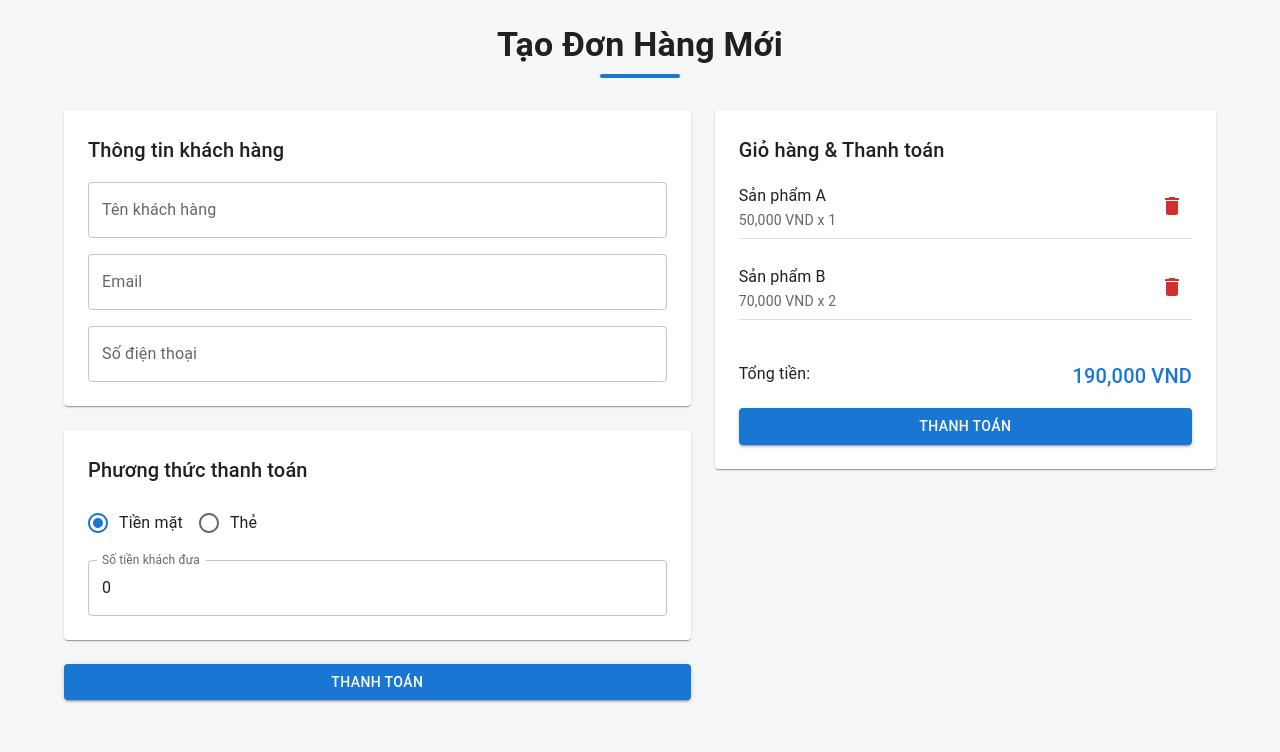
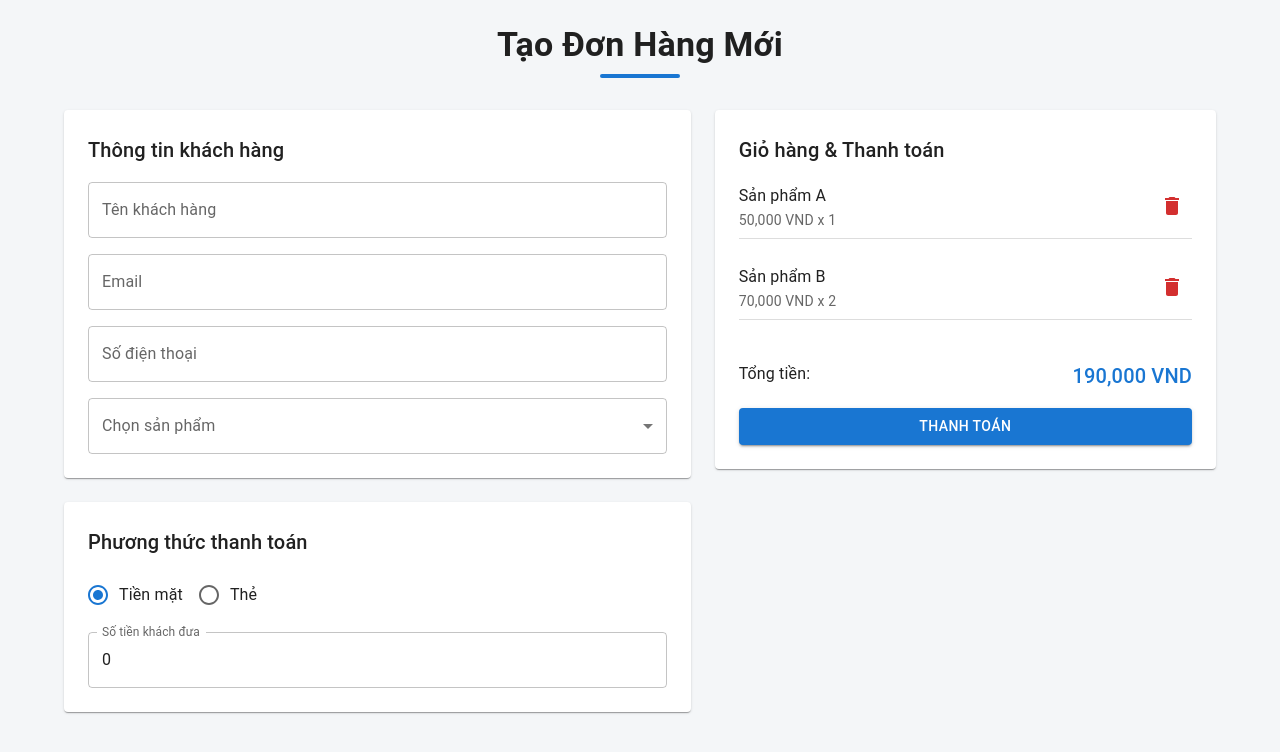
Before and after one commit to hongson1003/Mona_Test_NguyenHongSon, a React (Vite) app: page / in a window 1280 px wide. Shown: the top 752 px of the page. Built offline with nearby package versions, Linux system fonts and the light colour scheme.

Commit message:
feat: thêm mới Select Multi Input

```diff
--- a/src/components/CustomerInfo.tsx
+++ b/src/components/CustomerInfo.tsx
@@ -1,7 +1,11 @@
-import { TextField, Box } from "@mui/material";
+import { Box, TextField } from "@mui/material";
 import { useFormContext } from "react-hook-form";
 
-const CustomerInfo = () => {
+interface ICustomerInfoProps {
+  children?: React.ReactNode;
+}
+
+const CustomerInfo = ({ children }: ICustomerInfoProps) => {
   const { register } = useFormContext();
 
   return (
@@ -13,6 +17,8 @@ const CustomerInfo = () => {
       />
       <TextField label="Email" {...register("email")} fullWidth />
       <TextField label="Số điện thoại" {...register("phone")} fullWidth />
+
+      {children}
     </Box>
   );
 };
--- /dev/null
+++ b/src/components/ProductSelect.tsx
@@ -0,0 +1,39 @@
+import { ICartProduct } from "@/models";
+import { FormControl, InputLabel, MenuItem, Select } from "@mui/material";
+import { useState } from "react";
+
+interface IProductSelectProps {
+  products: ICartProduct[];
+  onChange: (products: ICartProduct[]) => void;
+}
+
+const ProductSelect = ({ products, onChange }: IProductSelectProps) => {
+  const [selectedProducts, setSelectedProducts] = useState<ICartProduct[]>([]);
+
+  const handleChange = (event: any) => {
+    const selectedIds = event.target.value as number[];
+    const selectedItems = products.filter((p) => selectedIds.includes(p.id));
+
+    setSelectedProducts(selectedItems);
+    onChange(selectedItems);
+  };
+
+  return (
+    <FormControl fullWidth>
+      <InputLabel>Chọn sản phẩm</InputLabel>
+      <Select
+        multiple
+        value={selectedProducts.map((p) => p.id)}
+        onChange={handleChange}
+      >
+        {products.map((product) => (
+          <MenuItem key={product.id} value={product.id}>
+            {product.name} - {product.price.toLocaleString()} VND
+          </MenuItem>
+        ))}
+      </Select>
+    </FormControl>
+  );
+};
+
+export default ProductSelect;
--- a/src/components/index.ts
+++ b/src/components/index.ts
@@ -3,3 +3,5 @@ export { default as CartItem } from "./CartItem";
 export { default as CartTotal } from "./CartTotal";
 export { default as PaymentForm } from "./PaymentForm";
 export { default as CartItemList } from "./CartItemList";
+export { default as CustomerInfo } from "./CustomerInfo";
+export { default as ProductSelect } from "./ProductSelect";
--- a/src/containers/orders/OrderForm.tsx
+++ b/src/containers/orders/OrderForm.tsx
@@ -1,8 +1,7 @@
-import { Box, Button, Paper, Typography } from "@mui/material";
-import { useState } from "react";
+import { CustomerInfo, PaymentForm, ProductSelect } from "@/components";
+import { products } from "@/mocks";
+import { Box, Paper, Typography } from "@mui/material";
 import { FormProvider, useForm } from "react-hook-form";
-import CustomerInfo from "../../components/CustomerInfo";
-import PaymentForm from "../../components/PaymentForm";
 
 const OrderForm = () => {
   const methods = useForm({
@@ -15,11 +14,15 @@ const OrderForm = () => {
     },
   });
 
-  const [orderData, setOrderData] = useState(null);
+  // const [orderData, setOrderData] = useState(null);
 
-  const onSubmit = (data: any) => {
-    setOrderData(data);
-    console.log("Order Data:", data);
+  // const onSubmit = (data: any) => {
+  //   setOrderData(data);
+  //   console.log("Order Data:", data);
+  // };
+
+  const handleOnChangeProduct = (product: any) => {
+    console.log("Selected Product:", product);
   };
 
   return (
@@ -30,7 +33,13 @@ const OrderForm = () => {
           <Typography variant="h6" sx={{ mb: 2 }}>
             Thông tin khách hàng
           </Typography>
-          <CustomerInfo />
+          <CustomerInfo>
+            {/* Component ProductSelect */}
+            <ProductSelect
+              products={products}
+              onChange={handleOnChangeProduct}
+            />
+          </CustomerInfo>
         </Paper>
 
         {/* Paper cho phương thức thanh toán */}
@@ -40,15 +49,6 @@ const OrderForm = () => {
           </Typography>
           <PaymentForm />
         </Paper>
-
-        {/* Nút thanh toán */}
-        <Button
-          variant="contained"
-          color="primary"
-          onClick={methods.handleSubmit(onSubmit)}
-        >
-          Thanh toán
-        </Button>
       </Box>
     </FormProvider>
   );
--- a/src/mocks/products.ts
+++ b/src/mocks/products.ts
@@ -3,30 +3,30 @@ export const products = [
     id: 1,
     name: "Laptop Dell",
     price: 15000000,
-    src: "/images/laptop-dell.jpg",
+    imageSrc: "/images/laptop-dell.jpg",
   },
   {
     id: 2,
     name: "Chuột không dây Logitech",
     price: 500000,
-    src: "/images/chuot-logitech.jpg",
+    imageSrc: "/images/chuot-logitech.jpg",
   },
   {
     id: 3,
     name: "Bàn phím cơ Razer",
     price: 2000000,
-    src: "/images/ban-phim-razer.jpg",
+    imageSrc: "/images/ban-phim-razer.jpg",
   },
   {
     id: 4,
     name: "Tai nghe Sony",
     price: 3500000,
-    src: "/images/tai-nghe-sony.jpg",
+    imageSrc: "/images/tai-nghe-sony.jpg",
   },
   {
     id: 5,
     name: "Màn hình LG 24 inch",
     price: 4500000,
-    src: "/images/man-hinh-lg.jpg",
+    imageSrc: "/images/man-hinh-lg.jpg",
   },
 ];
--- a/src/models/cart.ts
+++ b/src/models/cart.ts
@@ -1,7 +1,7 @@
 import { IBaseModel } from "./base";
 import { IDiscount } from "./discount";
 
-interface ICartProduct {
+export interface ICartProduct {
   id: number;
   name: string;
   price: number;
--- a/src/store/cartSlice.ts
+++ b/src/store/cartSlice.ts
@@ -1,21 +1,10 @@
+import { products } from "@/mocks";
+import { ICartProduct, ICartState } from "@/models/cart";
+import { IDiscount } from "@/models/discount";
 import { createSlice, PayloadAction } from "@reduxjs/toolkit";
-import { products } from "@/mocks";
 
-interface CartItem {
-  id: number;
-  name: string;
-  imageSrc: string;
-  price: number;
-  quantity: number;
-  discountCode?: string; // Mã giảm giá nếu có
-}
-
-interface CartState {
-  cart: CartItem[];
-}
-
-const initialState: CartState = {
-  cart: [],
+const initialState: ICartState = {
+  items: [],
 };
 
 const cartSlice = createSlice({
@@ -29,42 +18,49 @@ const cartSlice = createSlice({
       const product = products.find((p) => p.id === action.payload.id);
       if (!product) return;
 
-      const existingItem = state.cart.find((item) => item.id === product.id);
+      const existingItem = state.items.find(
+        (item) => item.product.id === product.id
+      );
       if (existingItem) {
         existingItem.quantity += action.payload.quantity || 1;
       } else {
-        state.cart.push({
+        const cartProduct: ICartProduct = {
           id: product.id,
           name: product.name,
-          imageSrc: product.src,
           price: product.price,
+          imageSrc: product.imageSrc,
+        };
+
+        state.items.push({
+          id: Date.now(), // ID riêng cho item trong cart, tránh trùng với product.id
+          product: cartProduct,
           quantity: action.payload.quantity || 1,
         });
       }
     },
     removeFromCart: (state, action: PayloadAction<number>) => {
-      state.cart = state.cart.filter((item) => item.id !== action.payload);
+      state.items = state.items.filter((item) => item.id !== action.payload);
     },
     updateQuantity: (
       state,
       action: PayloadAction<{ id: number; quantity: number }>
     ) => {
-      const item = state.cart.find((item) => item.id === action.payload.id);
+      const item = state.items.find((item) => item.id === action.payload.id);
       if (item) {
         item.quantity = action.payload.quantity;
       }
     },
     applyDiscount: (
       state,
-      action: PayloadAction<{ id: number; discountCode: string }>
+      action: PayloadAction<{ id: number; discount: IDiscount }>
     ) => {
-      const item = state.cart.find((item) => item.id === action.payload.id);
+      const item = state.items.find((item) => item.id === action.payload.id);
       if (item) {
-        item.discountCode = action.payload.discountCode;
+        item.discount = action.payload.discount;
       }
     },
     clearCart: (state) => {
-      state.cart = [];
+      state.items = [];
     },
   },
 });
```
